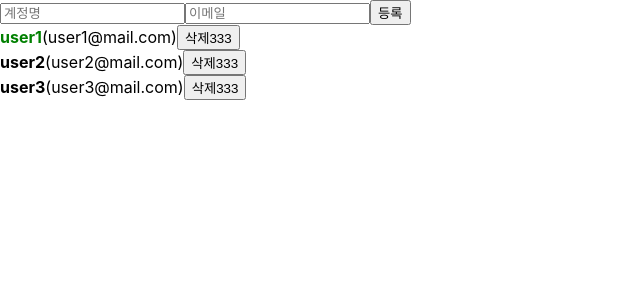
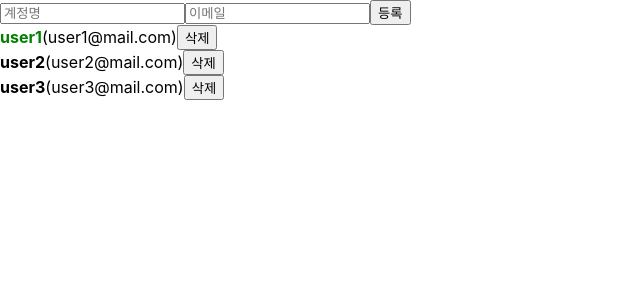
Before and after one commit to pcft9507/begin-react, a React (Create React App) app: page / in a window 1280 px wide. Shown: the top 300 px of the page, without its empty margins (0-640 px from the left). Built offline with nearby package versions, Linux system fonts and the light colour scheme.

Commit message:
no message

```diff
--- a/src/UserList.js
+++ b/src/UserList.js
@@ -14,7 +14,7 @@ function User({user, onRemove, onToggle }) {
         {username}
       </b>
       <span>({email})</span>
-      <button onClick={() => onRemove(id)} >삭제333</button>
+      <button onClick={() => onRemove(id)} >삭제</button>
     </div>
   )
 }
```
